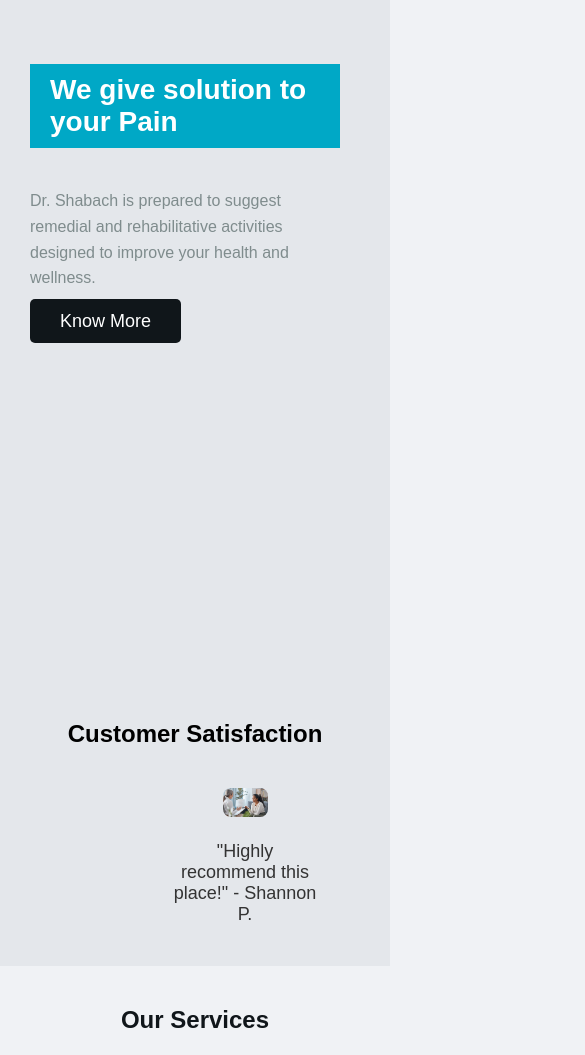
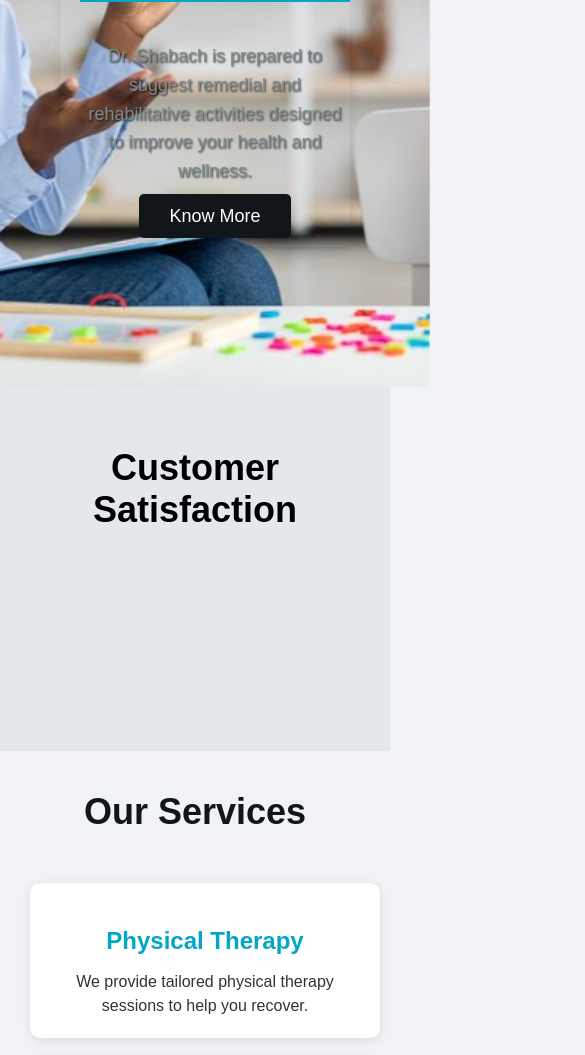
Before and after one commit to KelechiEze/Therapysite, a plain HTML site: page index.html in a window 390 px wide. Shown: the part 400-1455 px from the top of the page, 585 px wide, since content can reach past the window. Drawn offline with Linux system fonts and the light colour scheme.

Commit message:
added bacground image and overlay

```diff
--- a/index.html
+++ b/index.html
@@ -33,7 +33,9 @@
 
     <!-- Hero Section -->
     <div class="hero">
-        <div class="hero-content fade-in">
+        <div class="overlay"></div> <!-- Overlay for better text visibility -->
+        <div class="ourheroes">
+            <div class="hero-content fade-in">
             <div class="hero-heading">
                 <h2>We give solution to your Pain</h2>
             </div>
@@ -42,6 +44,7 @@
         </div>
         <div class="hero-image fade-in">
             <img src="Images/image1.jpg" alt="Therapist helping a patient">
+        </div>
         </div>
     </div>
 
--- a/style.css
+++ b/style.css
@@ -123,18 +123,38 @@ header {
 /* Hero Section */
 .hero {
     display: flex;
-    justify-content: space-between;
-    align-items: center;
-    background-color: #e4e7eb;
-    padding: 80px 60px; /* Adjusted padding for more breathing room */
+    flex-direction: column; /* Stack items on mobile */
+    justify-content: center;
+    align-items: center; /* Center content */
+    background-image: url('Images/image4.jpeg'); /* Add your image path */
+    background-size: cover; /* Cover the entire section */
+    background-position: center; /* Center the image */
+    background-repeat: no-repeat; /* Prevent image repetition */
+    padding: 80px 20px; /* Reduced padding for full width */
     position: relative;
-    height: 100vh; /* Full viewport height */
+    width: 100%; /* Ensure full width */
+    color: white; /* Ensure text is readable on the background */
+}
+
+.ourheroes {
+    display: flex;
+    justify-content: center; /* Center content horizontally */
+    align-items: center; /* Center content vertically */
+    max-width: 1200px; /* Limit the maximum width for larger screens */
+    margin: 0 auto; /* Center the container on the page */
+    padding: 40px; /* Add some padding around the container */
+    gap: 20px; /* Space between the hero content and image */
+    position: relative; /* Required for absolute positioning of overlay */
 }
 
 .hero-content {
-    max-width: 50%;
-    padding-right: 20px;
+    max-width: 500px; /* Set a max width for the content */
+    padding: 20px; /* Padding inside the hero content */
+    border-radius: 10px; /* Rounded corners */
+    box-shadow: 0 4px 10px rgba(0, 0, 0, 0.1); /* Soft shadow for depth */
+    z-index: 2; /* Ensure it is above the overlay */
 }
+
 
 .hero-heading {
     background-color: #00A8C6; /* Matching background for text */
@@ -147,6 +167,11 @@ header {
     font-size: 36px;
     color: #fff; /* Text color to white */
     font-weight: bold;
+}
+
+.hero-heading h2,
+.hero p {
+    text-shadow: 1px 1px 2px rgba(0, 0, 0, 0.7); /* Adds a shadow to improve readability */
 }
 
 .hero p {
@@ -174,7 +199,7 @@ header {
 /* Hero Image */
 .hero-image {
     flex: 1;
-    max-width: 45%;
+    max-width: 500px;
 }
 
 .hero-image img {
@@ -186,6 +211,24 @@ header {
 
 .hero-image img:hover {
     transform: scale(1.05); /* Image zoom effect */
+    opacity: 0.8; /* Change to desired opacity on hover */
+}
+
+/* Optional: Overlay effect */
+.hero-image .image-overlay {
+    position: absolute; /* Position absolute to overlay the image */
+    top: 0;
+    left: 0;
+    right: 0;
+    bottom: 0;
+    background-color: rgba(0, 0, 0, 0.2); /* Semi-transparent black overlay */
+    border-radius: 10px; /* Match the border radius of the image */
+    opacity: 0; /* Start hidden */
+    transition: opacity 0.3s ease; /* Smooth transition for overlay */
+}
+
+.hero-image:hover .image-overlay {
+    opacity: 1; /* Show overlay on hover */
 }
 
 /* Customer Satisfaction Carousel */
@@ -222,6 +265,7 @@ header {
     color: #333;
 }
 
+/* Services Offered Section */
 /* Services Section */
 .services {
     padding: 60px 60px;
@@ -297,89 +341,31 @@ header {
     background-color: #007f96;
 }
 
-/* Responsive Styling */
-@media (max-width: 1024px) {
-    .container {
-        padding: 0 30px; /* Reduce padding on medium devices */
-    }
 
+/* Responsive for mobile */
+@media (max-width: 768px) {
     .hero {
-        padding: 60px 30px; /* Adjust padding for smaller devices */
+        flex-direction: column;
+        text-align: center;
     }
 
     .hero-content {
         max-width: 100%;
+        margin-bottom: 20px;
+        padding-right: 0;
     }
 
     .hero-image {
         max-width: 100%;
     }
 
-    .service-item {
-        width: calc(50% - 40px); /* Two items per row on medium screens */
-    }
-
-    .carousel-item {
-        min-width: 200px; /* Adjust carousel item size */
-    }
-}
-
-@media (max-width: 768px) {
-    .services, .customer-satisfaction, .contact-us {
+    .services {
         padding: 40px 20px; /* Adjust padding for smaller screens */
     }
 
     .service-item {
         width: calc(100% - 40px); /* Full width on small screens */
         margin: 10px; /* Reduce margin on smaller screens */
-    }
-
-    .carousel-item {
-        min-width: 150px; /* Adjust for smaller screens */
-    }
-
-    .services h2,
-    .customer-satisfaction h2,
-    .contact-us h2 {
-        font-size: 28px; /* Smaller heading size on mobile */
-    }
-
-    .service-item h3 {
-        font-size: 20px; /* Smaller service titles */
-    }
-
-    .service-item p {
-        font-size: 14px; /* Smaller text for descriptions */
-    }
-}
-
-
-@media (max-width: 480px) {
-    .services h2,
-    .customer-satisfaction h2,
-    .contact-us h2 {
-        font-size: 24px; /* Even smaller heading size */
-    }
-
-    .hero-heading h2 {
-        font-size: 28px; /* Smaller hero heading */
-    }
-
-    .hero p {
-        font-size: 16px; /* Smaller text for hero */
-    }
-
-    .service-item h3 {
-        font-size: 18px; /* Smaller service titles */
-    }
-
-    .service-item p {
-        font-size: 12px; /* Smaller text for descriptions */
-    }
-
-    .contact-btn {
-        padding: 10px 20px; /* Smaller button padding */
-        font-size: 16px; /* Smaller button text */
     }
 }
 
```
Also changed, not shown: Images/image4.jpeg (added).
